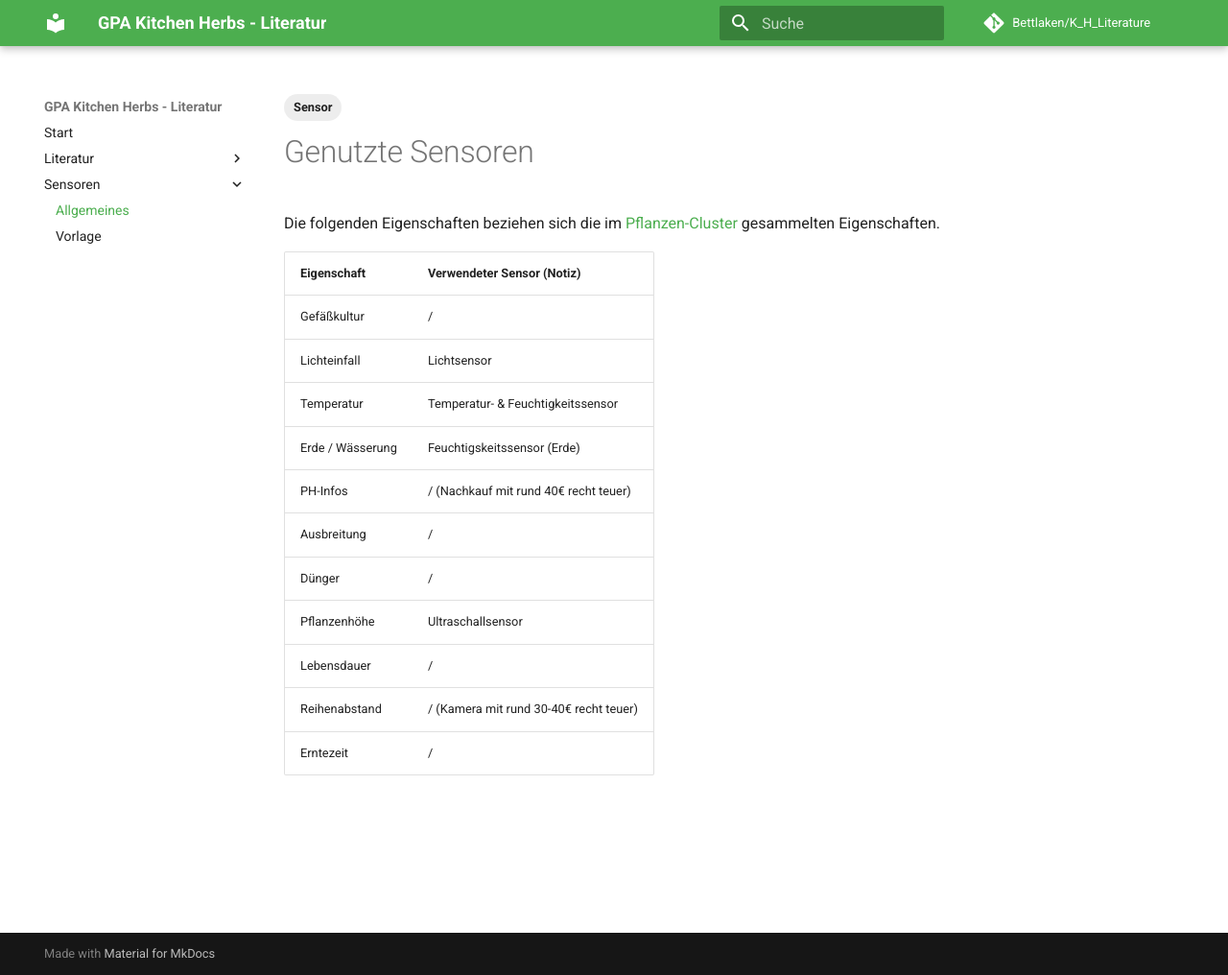
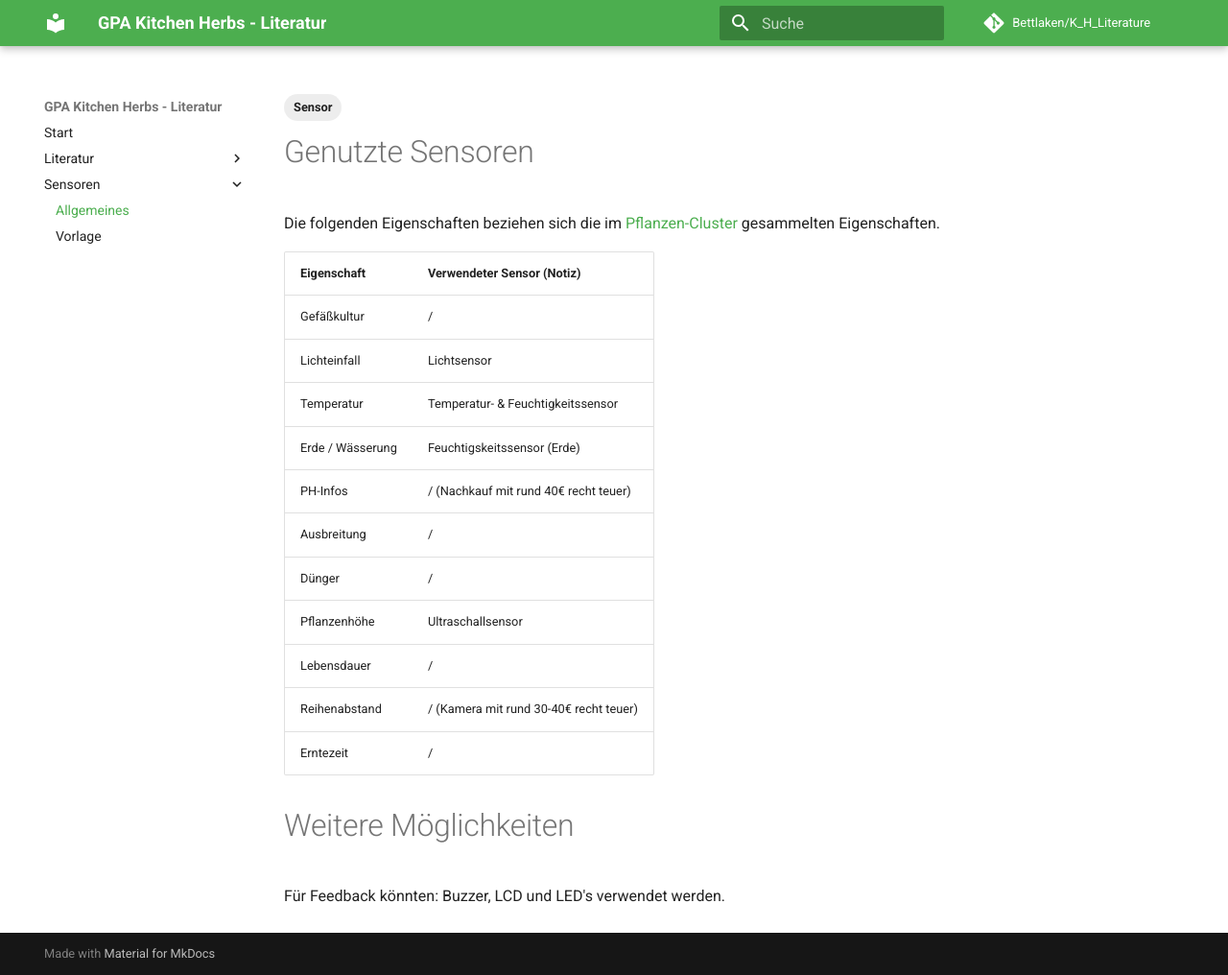
Before and after one commit to GP-Digital-Kitchen-Herbs/documentation, an MkDocs documentation site: the page built from docs/Sensoren/Allgemeines.md, in a window 1280 px wide and 1016 px high. Shown: the whole window at 96% size. Built offline with MkDocs 1.6.1 and Material for MkDocs 9.7.7, drawn with Linux system fonts in a browser that asks for light colours; comment, search, counter and statistics services are not loaded.

Commit message:
minor addition

```diff
--- a/docs/Sensoren/Allgemeines.md
+++ b/docs/Sensoren/Allgemeines.md
@@ -22,3 +22,7 @@ Die folgenden Eigenschaften beziehen sich die im [Pflanzen-Cluster](https://docs
 | Lebensdauer      | /                                      |
 | Reihenabstand    | / (Kamera mit rund 30-40€ recht teuer) |
 | Erntezeit        | /                                      |
+
+# Weitere Möglichkeiten
+
+Für Feedback könnten: Buzzer, LCD und LED's verwendet werden.
```
